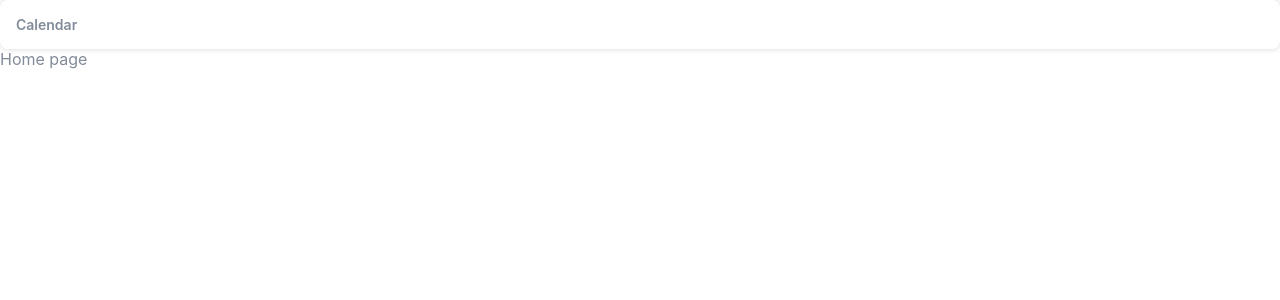
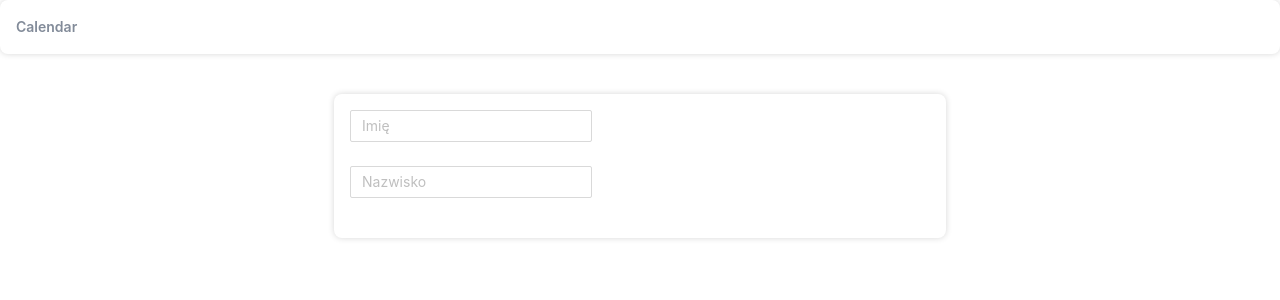
Before and after one commit to WojciechMoczydlowski/1_z_10, a React (Create React App) app: page / in a window 1280 px wide. Shown: the top 300 px of the page. Built offline with nearby package versions, Linux system fonts and the light colour scheme.

Commit message:
Create simple player form

```diff
--- a/src/App.js
+++ b/src/App.js
@@ -3,6 +3,7 @@ import { BrowserRouter, Switch, Route } from "react-router-dom";
 import routes from "./routes";
 import HomePage from "pages/index";
 import AppLayout from "components/common/AppLayout";
+import "antd/dist/antd.css";
 
 const AppRoutes = () => (
   <AppLayout>
@@ -17,7 +18,10 @@ function App() {
     <AppContextProvider>
       <BrowserRouter>
         <Switch>
-          <Route path={[routes.home.pattern]} component={AppRoutes} />
+          <Route
+            path={[routes.home.pattern, routes.elimination.pattern]}
+            component={AppRoutes}
+          />
         </Switch>
       </BrowserRouter>
     </AppContextProvider>
--- a/src/components/common/AppLayout/index.js
+++ b/src/components/common/AppLayout/index.js
@@ -1,11 +1,12 @@
 import styled from "styled-components";
 import Header from "./Header";
+import { spacing } from "styles/variables";
 
 const AppLayout = ({ children }) => {
   return (
     <Container>
       <Header />
-      <div>{children}</div>
+      <Content>{children}</Content>
     </Container>
   );
 };
@@ -15,4 +16,13 @@ const Container = styled.div`
   flex-direction: column;
 `;
 
+const Content = styled.div`
+  display: flex;
+  flex-direction: column;
+
+  width: 100%;
+  height: 100%;
+  margin-top: ${spacing.medium};
+`;
+
 export default AppLayout;
--- a/src/components/common/Elevation/index.jsx
+++ b/src/components/common/Elevation/index.jsx
@@ -1,14 +1,14 @@
 import styled from "styled-components";
 
-const Elevation = ({children}) => {
+const Elevation = ({className, children}) => {
   return (
-    <Root>
+    <Root className={className}>
       {children}
     </Root>
   );
 };
 
-const Root = styled.header`
+const Root = styled.div`
   border-radius: 0.5rem;
   box-shadow: 0 0 6px #00000029;
 `;
--- /dev/null
+++ b/src/components/players/AddPlayerDialog.jsx
@@ -0,0 +1,45 @@
+import React from "react";
+import styled from "styled-components";
+import Elevation from "components/common/Elevation";
+import { spacing } from "styles/variables";
+import { useForm } from "antd/lib/form/Form";
+import { Form, Input } from "antd";
+
+export const firstnameField = "firstname";
+export const lastnameField = "lastname";
+
+const AddPlayerDialog = () => {
+  const [form] = useForm();
+
+  const add = (values) => {};
+
+  return (
+    <Root>
+      <Form
+        form={form}
+        name="player"
+        validateTrigger="onBlur"
+        onFinish={add}
+      >
+        <Form.Item name={firstnameField}>
+        <Input  placeholder="Imię" />
+
+        </Form.Item>
+        <Form.Item  name={lastnameField}>
+
+      <Input placeholder="Nazwisko"/>
+        </Form.Item>
+     </Form>
+    </Root>
+  );
+};
+
+const Root = styled(Elevation)`
+  display: flex;
+
+  width: 612px;
+  margin-top: ${spacing.large};
+  padding: ${spacing.medium};
+`;
+
+export default AddPlayerDialog;
--- a/src/domain/stores.js
+++ b/src/domain/stores.js
@@ -1,12 +1,12 @@
 import React from "react";
-import useUsers from "domain/users/useUsers";
+import usePlayers from "domain/users/usePlayers";
 const AppContext = React.createContext();
 
 const AppContextProvider = ({ children }) => {
-  const users = useUsers();
+  const players = usePlayers();
 
   const defaultContext = {
-    users,
+    players,
   };
 
   return (
--- /dev/null
+++ b/src/domain/users/usePlayers.js
@@ -0,0 +1,10 @@
+import { useState } from "react";
+
+export default function usePlayers() {
+  const [players, setPlayers] = useState();
+
+  const addPlayer = ({ firstname, lastname }) =>
+    setPlayers((u) => [{ firstname, lastname }, ...u]);
+
+  return { players, addPlayer };
+}
--- a/src/domain/users/useUsers.js
+++ /dev/null
@@ -1,10 +0,0 @@
-import { useState } from "react";
-
-export default function useUsers() {
-  const [users, setUsers] = useState();
-
-  const addUser = ({ firstname, lastname }) =>
-    setUsers((u) => [{ firstname, lastname }, ...u]);
-
-  return { users, addUser };
-}
--- a/src/pages/index.jsx
+++ b/src/pages/index.jsx
@@ -1,7 +1,16 @@
 import React from "react";
+import styled from "styled-components";
+import AddPlayerDialog from "components/players/AddPlayerDialog";
 
 const HomePage = () => {
-  return <div>Home page</div>;
+
+  return <Root><AddPlayerDialog/></Root>;
 };
 
+const Root = styled.div`
+  display:flex;
+  justify-content:center;
+  align-items:center;
+`;
+
 export default HomePage;
--- a/src/routes.js
+++ b/src/routes.js
@@ -2,6 +2,9 @@ const routes = {
   home: {
     pattern: "/",
   },
+  elimination: {
+    pattern: "/elimination",
+  },
 };
 
 export default routes;
--- a/src/styles/globalStyles.css
+++ b/src/styles/globalStyles.css
@@ -1,3 +1,7 @@
+* {
+  box-sizing: border-box;
+}
+
 body {
   margin: 0;
 
```
Also changed, not shown: src/pages/elimination/index.jsx (added, +7 -0 lines).
